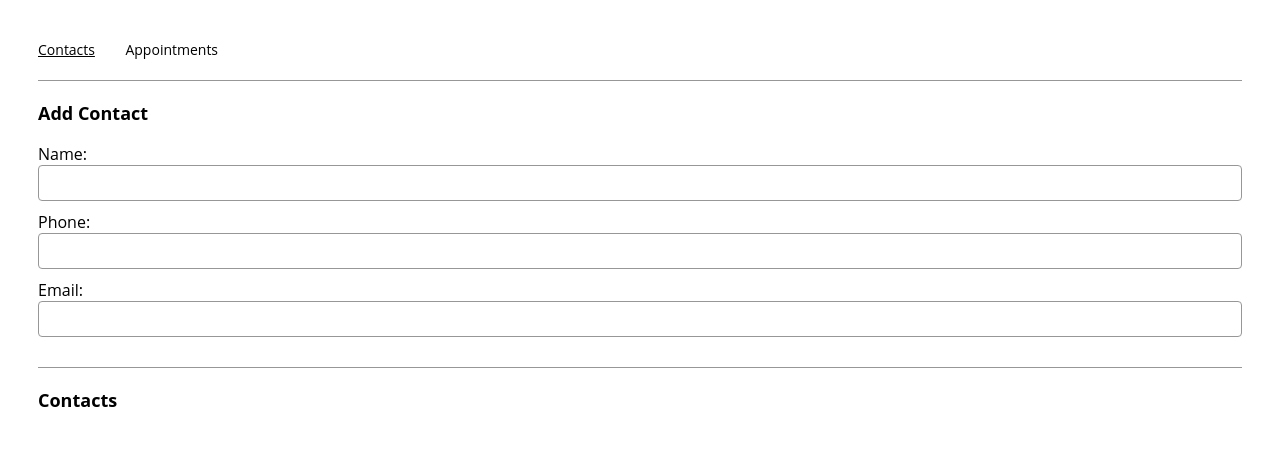
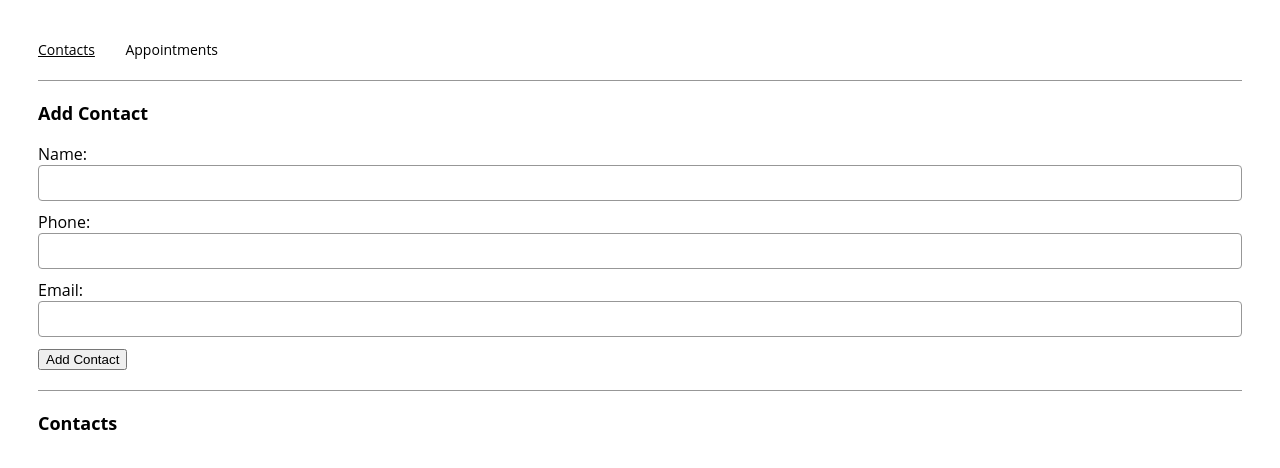
Before and after one commit to DanielDeanGithub/challenge-project-appointment-planner, a React (Create React App) app: page /contacts in a window 1280 px wide. Shown: the top 468 px of the page. Built offline with nearby package versions, Linux system fonts and the light colour scheme.

Commit message:
Add submit button

```diff
--- a/src/components/contactForm/ContactForm.js
+++ b/src/components/contactForm/ContactForm.js
@@ -39,6 +39,7 @@ export const ContactForm = ({
         required
       />
 
+      <button type="submit">Add Contact</button>
     </form>
   );
 };
```
